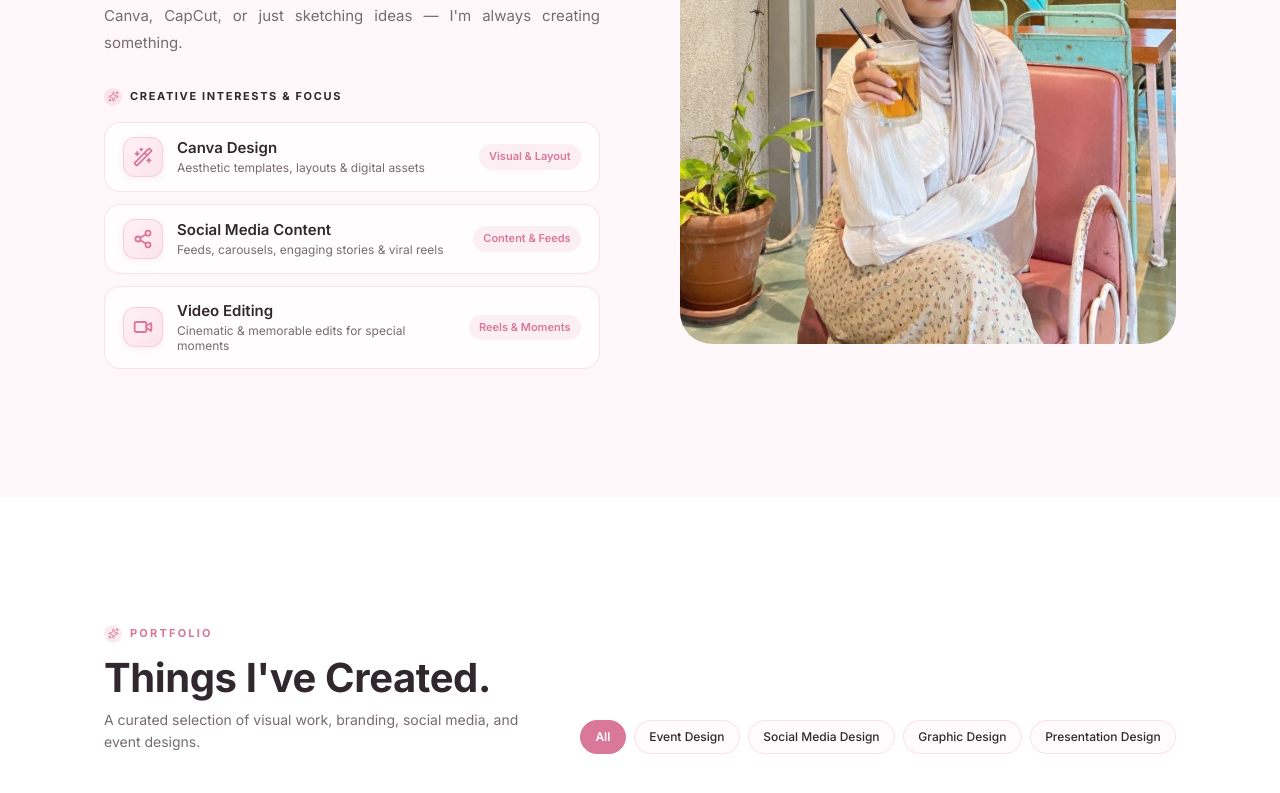
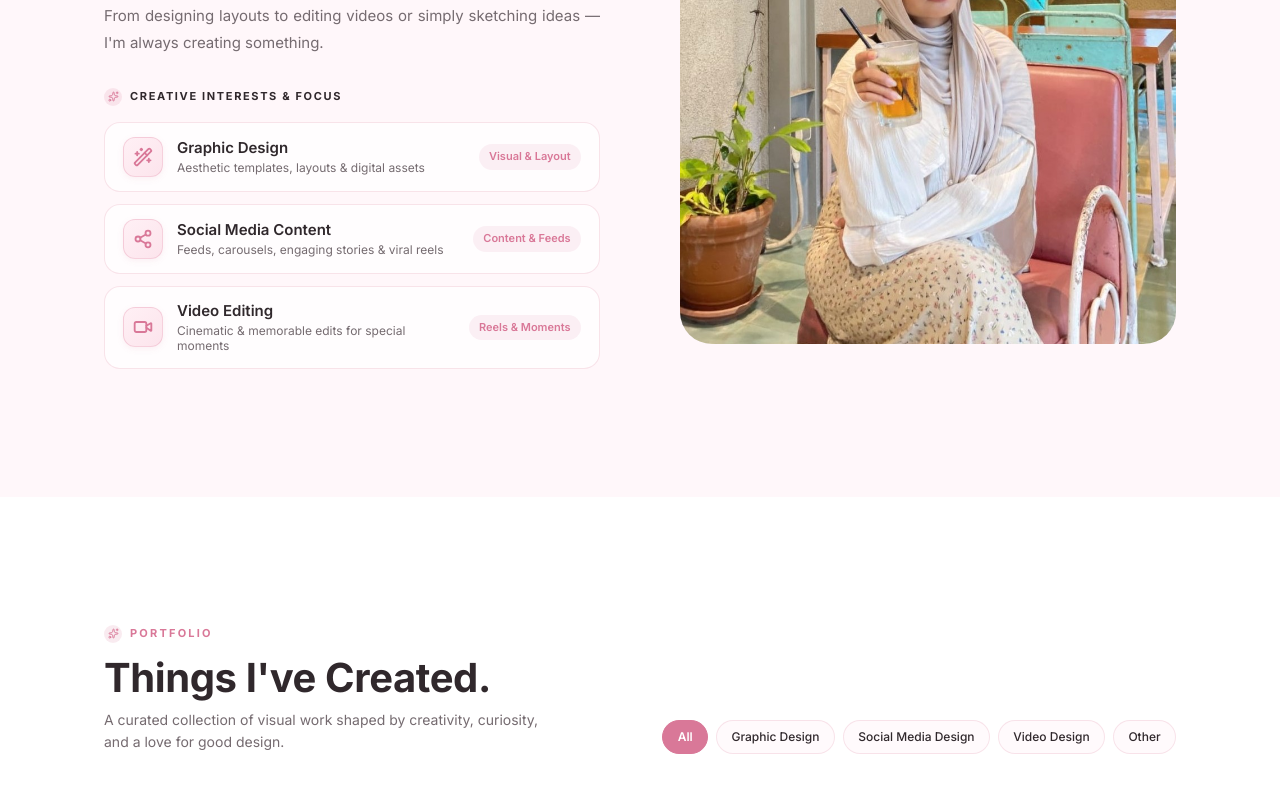
Before and after one commit to whosArlend/manisha-portofolio, a React (Vite) app: page / in a window 1280 px wide. Shown: the part 1240-2033 px from the top of the page. Built offline with nearby package versions, Linux system fonts and the light colour scheme.

Commit message:
feat: add About and FeaturedWorks sections to portfolio layout

```diff
--- a/src/sections/About.tsx
+++ b/src/sections/About.tsx
@@ -10,7 +10,7 @@ import aboutPortrait from '../assets/about_portrait.jpeg'
 
 const interests = [
   {
-    title: 'Canva Design',
+    title: 'Graphic Design',
     tagline: 'Aesthetic templates, layouts & digital assets',
     tag: 'Visual & Layout',
     icon: Wand2,
@@ -83,7 +83,7 @@ export default function About() {
                 I'm Manisha — someone who genuinely enjoys spending hours making things look good. Whether it's a poster for a campus event, a social media template for an organization, or memorable videos for pre-weddings, engagements, graduations, and other special moments.
               </p>
               <p style={{ fontSize: '0.9375rem', lineHeight: 1.75, color: 'var(--text-secondary)', textAlign: "justify" }}>
-                I love the process of exploring visuals, experimenting with layouts, and finding the right way to communicate something through design. Canva, CapCut, or just sketching ideas — I'm always creating something.
+                I love the process of exploring visuals, experimenting with layouts, and finding the right way to communicate something through design. From designing layouts to editing videos or simply sketching ideas — I'm always creating something.
               </p>
             </motion.div>
 
--- a/src/sections/FeaturedWorks.tsx
+++ b/src/sections/FeaturedWorks.tsx
@@ -12,19 +12,19 @@ import workSocialMedia from '../assets/work_social_media.png'
 import workPresentation from '../assets/work_presentation.png'
 
 const projects = [
-  { id: 1, title: 'Campus Event Poster', category: 'Event Design', image: workEventPoster },
+  { id: 1, title: 'Campus Event Poster', category: 'Graphic Design', image: workEventPoster },
   { id: 2, title: 'Organization Instagram', category: 'Social Media Design', image: workSocialMedia },
-  { id: 3, title: 'Event Documentation', category: 'Creative Editing', image: workFashion1 },
-  { id: 4, title: 'Competition Poster', category: 'Graphic Design', image: workBeauty1 },
-  { id: 5, title: 'Presentation Deck', category: 'Presentation Design', image: workPresentation },
+  { id: 3, title: 'Event Documentation', category: 'Other', image: workFashion1 },
+  { id: 4, title: 'Competition Poster', category: 'Video Design', image: workBeauty1 },
+  { id: 5, title: 'Presentation Deck', category: 'Graphic Design', image: workPresentation },
   { id: 6, title: 'Social Media Campaign', category: 'Social Media Design', image: workLifestyle1 },
-  { id: 7, title: 'Event Announcement', category: 'Event Design', image: workFashion2 },
-  { id: 8, title: 'Creative Visual Set', category: 'Graphic Design', image: workEventPoster },
-  { id: 9, title: 'Brand Identity Mockup', category: 'Graphic Design', image: workBeauty1 },
-  { id: 10, title: 'Student Workshop Deck', category: 'Presentation Design', image: workPresentation },
+  { id: 7, title: 'Event Announcement', category: 'Graphic Design', image: workFashion2 },
+  { id: 8, title: 'Creative Visual Set', category: 'Other', image: workEventPoster },
+  { id: 9, title: 'Brand Identity Mockup', category: 'Other', image: workBeauty1 },
+  { id: 10, title: 'Student Workshop Deck', category: 'Video Design', image: workPresentation },
 ]
 
-const categories = ['All', 'Event Design', 'Social Media Design', 'Graphic Design', 'Presentation Design']
+const categories = ['All', 'Graphic Design', 'Social Media Design', 'Video Design', 'Other']
 const INITIAL_COUNT = 6
 
 export default function Works() {
@@ -100,7 +100,7 @@ export default function Works() {
                 maxWidth: '28rem',
                 lineHeight: 1.6,
               }}>
-                A curated selection of visual work, branding, social media, and event designs.
+                A curated collection of visual work shaped by creativity, curiosity, and a love for good design.
               </p>
             </div>
 
```
